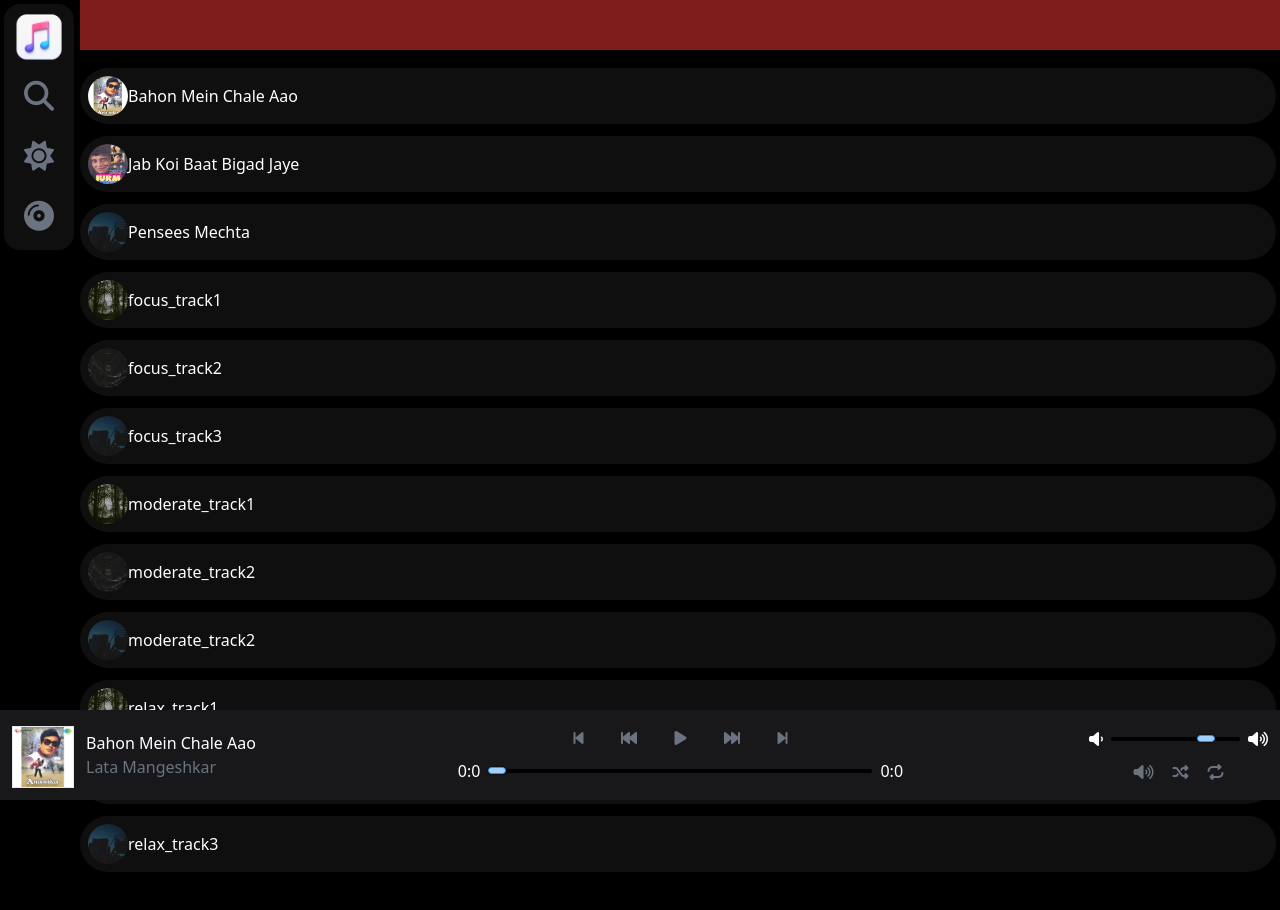
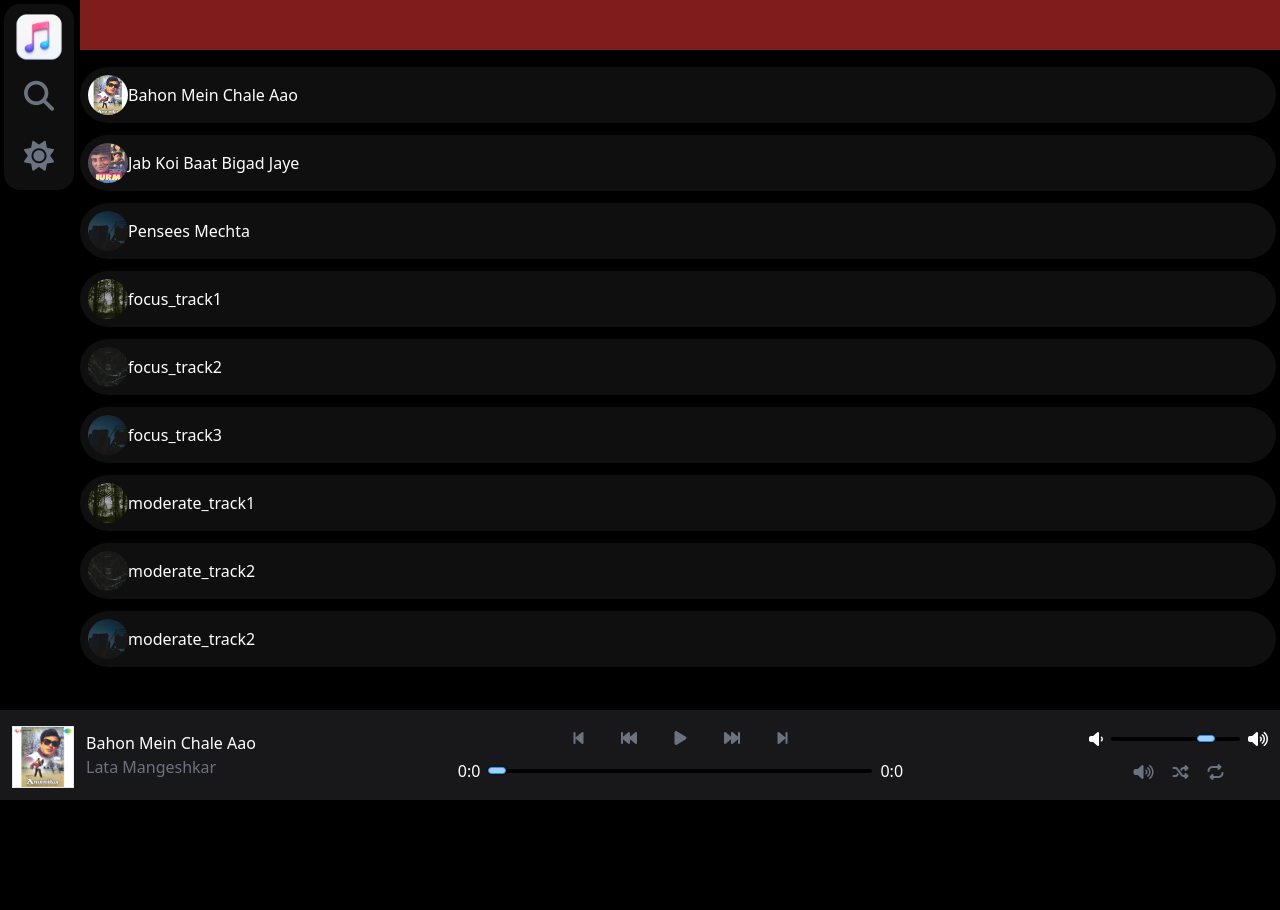
Before and after one commit to webDev5464/SimpMusic, a plain HTML site: page index.html in a window 1280 px wide. After the commit the page ends 800 px from the top, so only its background shows below. Drawn offline with nearby package versions, Linux system fonts and the light colour scheme.

Commit message:
Sending JatingBhai

```diff
--- a/Js/script.js
+++ b/Js/script.js
@@ -2,17 +2,17 @@ let back = document.getElementById("back");
 let next = document.getElementById("next");
 let playPause_btn = document.getElementById("playPause");
 let musicTitle = document.getElementById("musicTitle");
-let singerName = document.getElementById("singerName")
-let audio_image = document.getElementById("audioImage")
+let singerName = document.getElementById("singerName");
+let audio_image = document.getElementById("audioImage");
 let music_Slider = document.getElementById("musicSlider");
 let mute_unmute = document.getElementById("mute_Unmute");
 let currTime = document.getElementById("currTime");
 let totalDuration = document.getElementById("totalDuration");
 let vol_slider = document.getElementById("volume_slider");
 let singer_name = document.getElementById("singerName");
-let toggle_theme = document.getElementById("toggle-theme")
-let theme_style_btn = document.getElementById("theme-style")
-let all_music = document.getElementById("allMusic")
+let toggle_theme = document.getElementById("toggle-theme");
+let theme_style_btn = document.getElementById("theme-style");
+let all_music = document.getElementById("allMusic");
 
 let playPushOnOff = false;
 let playList_index = 0;
@@ -24,14 +24,13 @@ const loadPlayList = (playList_index) => {
   createAudio.src = playList[playList_index].path;
   musicTitle.textContent = playList[playList_index].name;
   singerName.textContent = playList[playList_index].singer;
-  audio_image.src = playList[playList_index].audioImg
-
+  audio_image.src = playList[playList_index].audioImg;
 
   createAudio.load();
 
   updateMusic = setInterval(musicSliderUpdate, 1000);
 
-  createAudio.addEventListener('ended', nextMusic)
+  createAudio.addEventListener("ended", nextMusic);
 };
 
 const playPush = () => {
@@ -137,35 +136,35 @@ const fastForwardMusic = () => {
 };
 
 const slowDownMusic = () => {
-  createAudio.currentTime -= 10
+  createAudio.currentTime -= 10;
 };
 
 // Theme Change
 
 const toggleTheme = () => {
   if (toggle_theme.getAttribute("href") === "./style/darkTheme.css") {
-    toggle_theme.setAttribute("href", "./style/lightTheme.css")
-    localStorage.setItem("theme", "dark")
-    theme_style_btn.innerHTML = '<i class="fa-solid fa-moon"></i>'
+    toggle_theme.setAttribute("href", "./style/lightTheme.css");
+    localStorage.setItem("theme", "dark");
+    theme_style_btn.innerHTML = '<i class="fa-solid fa-moon"></i>';
     console.log("dark");
   } else {
-    toggle_theme.setAttribute("href", "./style/darkTheme.css")
-    localStorage.setItem("theme", "light")
-    theme_style_btn.innerHTML = '<i class="fa-solid fa-sun"></i>'
+    toggle_theme.setAttribute("href", "./style/darkTheme.css");
+    localStorage.setItem("theme", "light");
+    theme_style_btn.innerHTML = '<i class="fa-solid fa-sun"></i>';
     console.log("light");
   }
+};
+
+const storeTheme = localStorage.getItem("theme");
+if (storeTheme === "dark") {
+  toggle_theme.setAttribute("href", "./style/lightTheme.css");
+  theme_style_btn.innerHTML = '<i class="fa-solid fa-moon"></i>';
+} else {
+  toggle_theme.setAttribute("href", "./style/darkTheme.css");
+  theme_style_btn.innerHTML = '<i class="fa-solid fa-sun"></i>';
 }
 
-const storeTheme = localStorage.getItem("theme")
-if (storeTheme === "dark") {
-  toggle_theme.setAttribute("href", "./style/lightTheme.css")
-  theme_style_btn.innerHTML = '<i class="fa-solid fa-moon"></i>'
-} else {
-  toggle_theme.setAttribute("href", "./style/darkTheme.css")
-  theme_style_btn.innerHTML = '<i class="fa-solid fa-sun"></i>'
-}
-
-theme_style_btn.addEventListener("click", toggleTheme)
+theme_style_btn.addEventListener("click", toggleTheme);
 
 // Render all music
 
@@ -180,11 +179,11 @@ const renderMusic = () => {
           <p>${e.name}</p>
         </div>
       </section>
-    `
-  })
+    `;
+  });
 
-  let musicListRender = musicList.join('')
-  all_music.innerHTML = musicListRender
-}
+  let musicListRender = musicList.join("");
+  all_music.innerHTML = musicListRender;
+};
 
-renderMusic()
+renderMusic();
--- a/index.html
+++ b/index.html
@@ -34,32 +34,49 @@
   <link id="toggle-theme" rel="stylesheet" href="./style/darkTheme.css">
 </head>
 
-<body class="select-none">
-
+<body class="select-none h-screen overflow-hidden">
   <main class="flex">
+    <!--! Aside Music Settings -->
     <aside class="w-[70px] m-1 rounded-2xl h-fit fixed">
       <section class="flex flex-col items-center">
+        <!--! Logo -->
         <div class="my-2">
           <img src="./ico/ios-music.png" alt="" class="w-[50px]">
         </div>
-        <div class="text-3xl mb-2 px-3 py-2 cursor-pointer rounded-lg">
+        <!--! Search Icon -->
+        <div class="text-3xl mb-2 px-3 py-2 cursor-pointer rounded-lg active:scale-90">
           <i class="fa-solid fa-magnifying-glass"></i>
         </div>
-        <div class="text-3xl mb-2 px-3 py-2 cursor-pointer rounded-lg" id="theme-style">
+        <!--! Toggle Theme Icon -->
+        <div class="text-3xl mb-2 px-3 py-2 cursor-pointer rounded-lg active:scale-90" id="theme-style">
           <i class="fa-solid fa-sun"></i>
         </div>
-        <div class="text-3xl mb-2 px-3 py-2 cursor-pointer rounded-lg">
+        <!--! Music Information -->
+        <!--* default none - tab block -->
+        <div
+          class="text-3xl mb-2 px-3 py-2 cursor-pointer rounded-lg active:scale-90 hover:rotate-180 duration-500 hidden tab:block">
           <i class="fa-solid fa-compact-disc"></i>
         </div>
       </section>
     </aside>
 
+    <!--! tab music Information  -->
+    <section class="bg-blue-900 w-[500px] hidden tab:block absolute h-[340px] left-0 top-[300px]">
+
+    </section>
+
+    <!--! All Music Render -->
     <section class="w-full ml-20">
+
+      <!--! Header -->
       <header class="bg-red-900 h-[50px] w-screen fixed top-0"></header>
 
-      <div class="overflow-auto mt-14 mb-[90px] pr-1">
-        <section id="allMusic"></section>
-      </div>
+      <!--! Hare is render all music's -->
+      <main class="">
+        <div class="pr-1 w-full overflow-auto h-[620px] mt-[55px] mb-[110px]">
+          <section id="allMusic" class=""></section>
+        </div>
+      </main>
     </section>
   </main>
 
--- a/style/darkTheme.css
+++ b/style/darkTheme.css
@@ -39,3 +39,8 @@ input[type="range"]::-webkit-slider-runnable-track {
     border-radius: 6px;
     border: 0px solid #000000;
 }
+
+*::-webkit-scrollbar-thumb {
+    border-radius: 2px;
+    background-color: var(--bodyBgLight);
+}
--- a/style/globle.css
+++ b/style/globle.css
@@ -104,3 +104,36 @@ input[type="range"]:focus::-ms-fill-lower {
 input[type="range"]:focus::-ms-fill-upper {
     background: #2497e3;
 }
+
+/* Firefox */
+* {
+    scrollbar-width: thin;
+    scrollbar-color: #397524 #DFE9EB;
+}
+
+/* Chrome, Edge and Safari */
+*::-webkit-scrollbar {
+    height: 4px;
+    width: 4px;
+}
+
+*::-webkit-scrollbar-track {
+    border-radius: 12px;
+    background-color: transparent;
+}
+
+*::-webkit-scrollbar-track:hover {
+    background-color: #B8C0C2;
+}
+
+*::-webkit-scrollbar-track:active {
+    background-color: #B8C0C2;
+}
+
+*::-webkit-scrollbar-thumb:hover {
+    background-color: #62A34B;
+}
+
+*::-webkit-scrollbar-thumb:active {
+    background-color: #62A34B;
+}
--- a/style/lightTheme.css
+++ b/style/lightTheme.css
@@ -39,3 +39,8 @@ input[type="range"]::-webkit-slider-runnable-track {
     border-radius: 6px;
     border: 0px solid #000000;
 }
+
+*::-webkit-scrollbar-thumb {
+    border-radius: 2px;
+    background-color: var(--bodyBgDark);
+}
```
Also changed, not shown: 1 other file.
